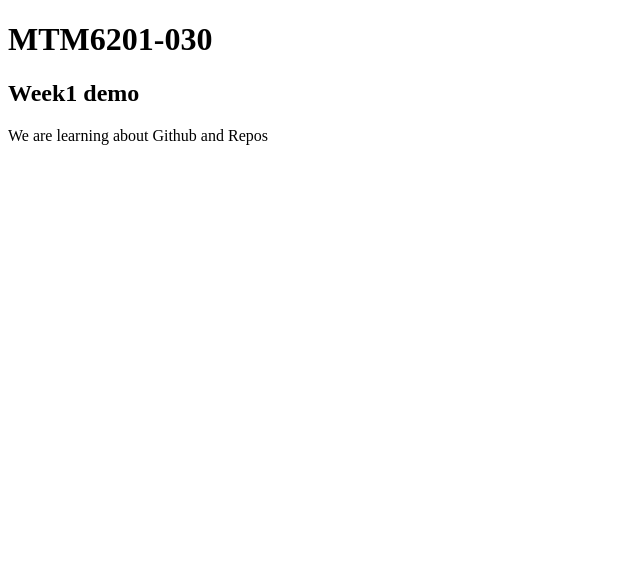
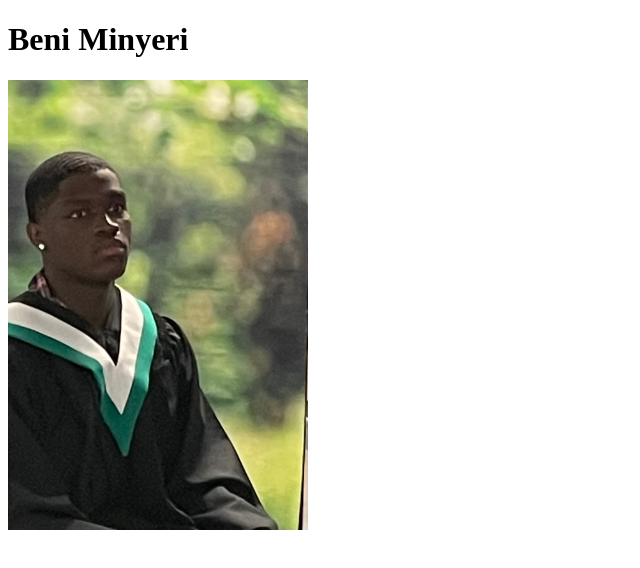
Before and after one commit to miny0008/mtm6201-week1, a plain HTML site: page index.html in a window 1280 px wide. Shown: the whole page, without its empty margins (0-640 px from the left). Drawn offline with Linux system fonts and the light colour scheme.

Commit message:
Adds changes to index.html

```diff
--- a/index.html
+++ b/index.html
@@ -3,18 +3,15 @@
 <head>
     <meta charset="UTF-8">
     <meta name="viewport" content="width=device-width, initial-scale=1.0">
-    <title>MTM6201-030</title>
+    <title>Beni Minyeri</title>
 </head>
 <body>
     <header>
-        <h1>MTM6201-030</h1>
+        <h1>Beni Minyeri</h1>
+        <img src="images/beni_minyeri.png" alt="A photo of Beni Minyeri" width="300">
     </header>
-    <main>
-        <h2>Week1 demo</h2>
-        <p>We are learning about Github and Repos</p>
-    </main>
+
     <footer>
-
     </footer>
 
 </body>
```
Also changed, not shown: images/beni_minyeri.png (added).
